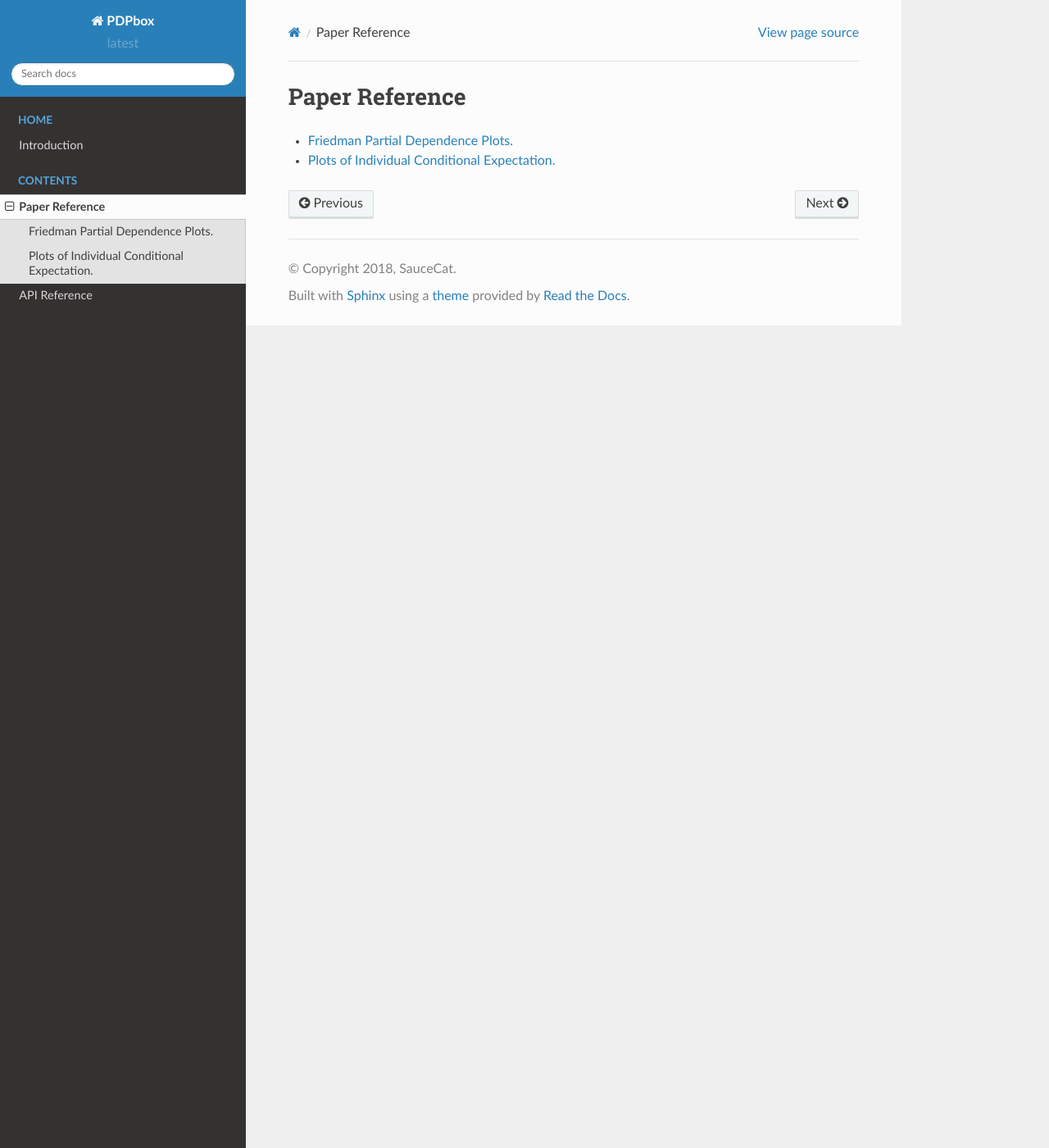
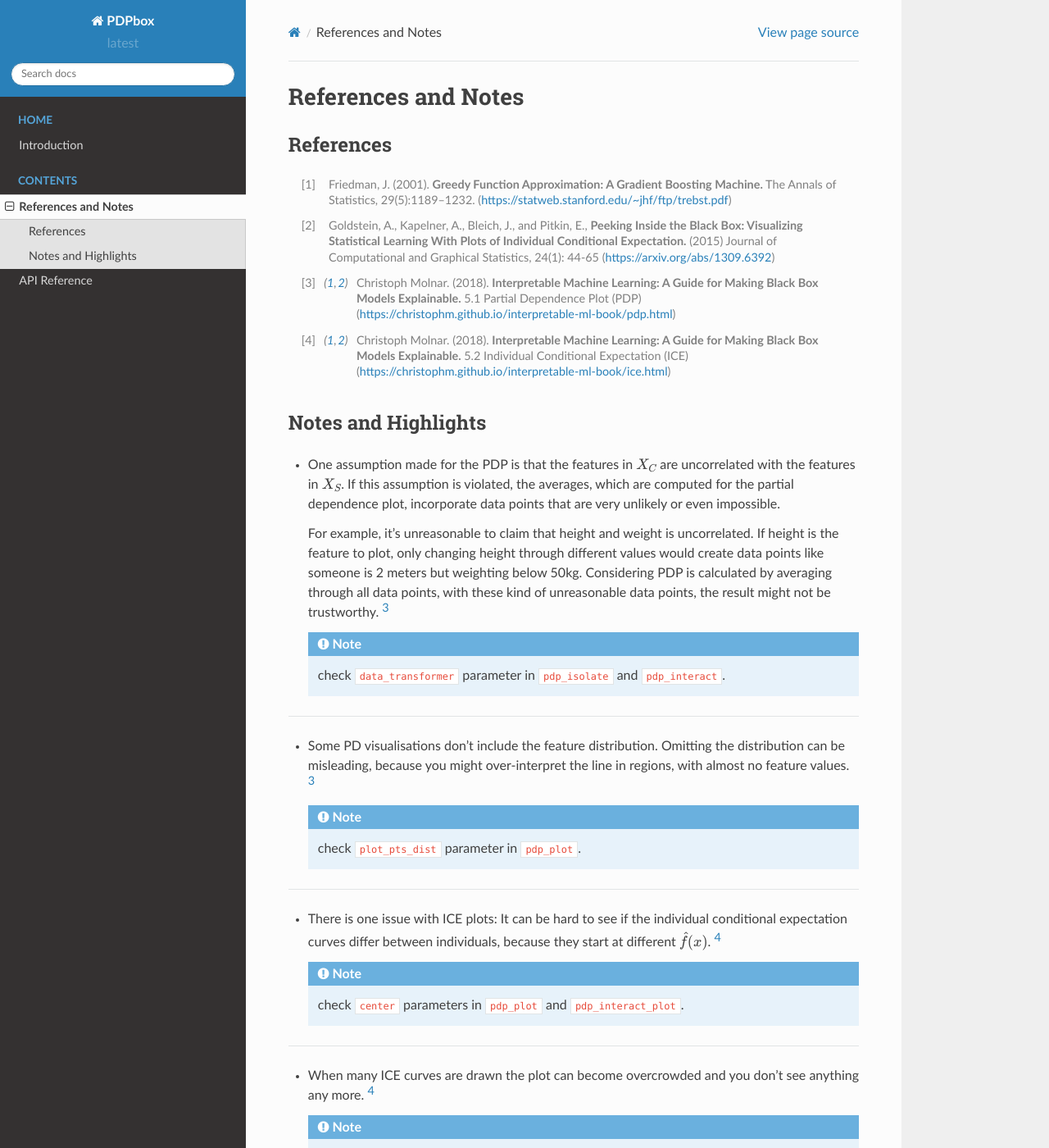
Before and after one commit to SauceCat/PDPbox, a Sphinx documentation site: the page built from docs/papers.rst, in a window 1280 px wide and 1400 px high. Shown: the whole window at 82% size. Built offline with Sphinx 7.4.7 and the Read the Docs theme 2.0.0, drawn with Linux system fonts in a browser that asks for light colours; some of the changed text lies outside the part shown.

Commit message:
update references docs

```diff
--- a/docs/ice.rst
+++ /dev/null
@@ -1,3 +0,0 @@
-
-Plots of Individual Conditional Expectation.
---------------------------------------------
--- a/docs/papers.rst
+++ b/docs/papers.rst
@@ -1,9 +1,54 @@
 
-Paper Reference
-===============
+References and Notes
+====================
 
-.. toctree::
-   :maxdepth: 2
+References
+----------
 
-   friedman_pdp
-   ice
+.. [1] Friedman, J. (2001). **Greedy Function Approximation: A Gradient Boosting Machine.**
+   The Annals of Statistics, 29(5):1189–1232. (https://statweb.stanford.edu/~jhf/ftp/trebst.pdf)
+
+.. [2] Goldstein, A., Kapelner, A., Bleich, J., and Pitkin, E., **Peeking Inside the Black Box:
+   Visualizing Statistical Learning With Plots of Individual Conditional Expectation.**
+   (2015) Journal of Computational and Graphical Statistics, 24(1): 44-65 (https://arxiv.org/abs/1309.6392)
+
+.. [3] Christoph Molnar. (2018). **Interpretable Machine Learning: A Guide for Making Black Box Models Explainable.**
+   5.1 Partial Dependence Plot (PDP) (https://christophm.github.io/interpretable-ml-book/pdp.html)
+
+.. [4] Christoph Molnar. (2018). **Interpretable Machine Learning: A Guide for Making Black Box Models Explainable.**
+   5.2 Individual Conditional Expectation (ICE) (https://christophm.github.io/interpretable-ml-book/ice.html)
+
+Notes and Highlights
+--------------------
+
+-  One assumption made for the PDP is that the features in :math:`X_{C}` are uncorrelated with the features in :math:`X_{S}`.
+   If this assumption is violated, the averages, which are computed for the partial dependence plot,
+   incorporate data points that are very unlikely or even impossible.
+
+   For example, it's unreasonable to claim that height and weight is uncorrelated. If height is the feature to plot, only changing
+   height through different values would create data points like someone is 2 meters but weighting below 50kg. Considering
+   PDP is calculated by averaging through all data points, with these kind of unreasonable data points, the result might not
+   be trustworthy. [3]_
+
+   .. note:: check :code:`data_transformer` parameter in :code:`pdp_isolate` and :code:`pdp_interact`.
+
+------------
+
+-  Some PD visualisations don’t include the feature distribution. Omitting the distribution can be misleading,
+   because you might over-interpret the line in regions, with almost no feature values. [3]_
+
+   .. note:: check :code:`plot_pts_dist` parameter in :code:`pdp_plot`.
+
+------------
+
+-  There is one issue with ICE plots: It can be hard to see if the individual conditional expectation curves differ
+   between individuals, because they start at different :math:`\hat{f}(x)`. [4]_
+
+   .. note:: check :code:`center` parameters in :code:`pdp_plot` and :code:`pdp_interact_plot`.
+
+------------
+
+
+-  When many ICE curves are drawn the plot can become overcrowded and you don’t see anything any more. [4]_
+
+   .. note:: check :code:`frac_to_plot` and :code:`cluster` parameters in :code:`pdp_plot` and :code:`pdp_interact_plot`.
```
Also changed, not shown: docs/friedman_pdp.rst (deleted, +0 -8 lines).
